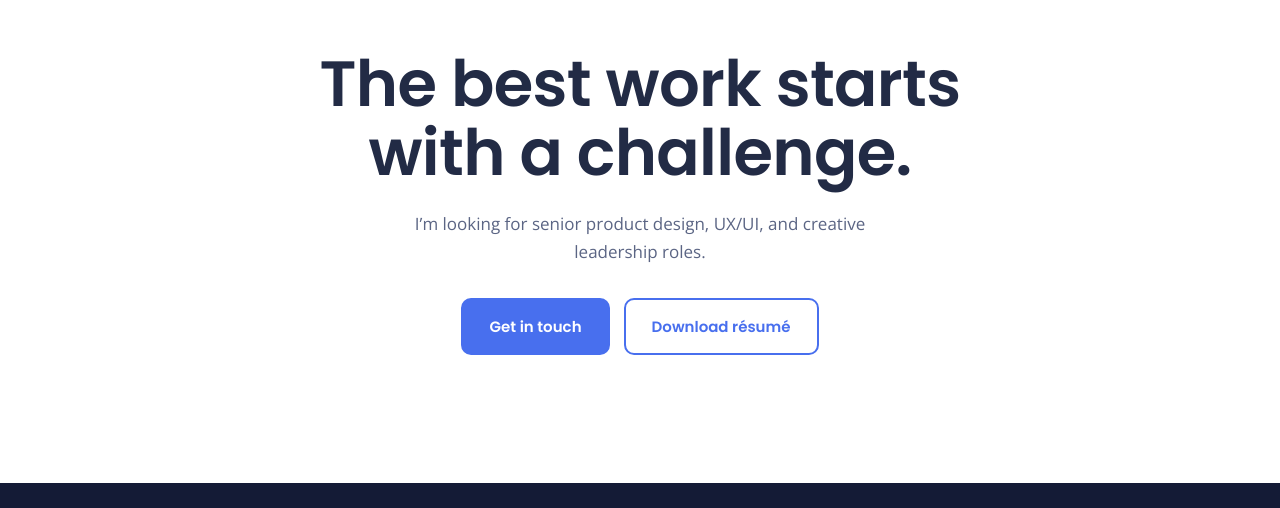
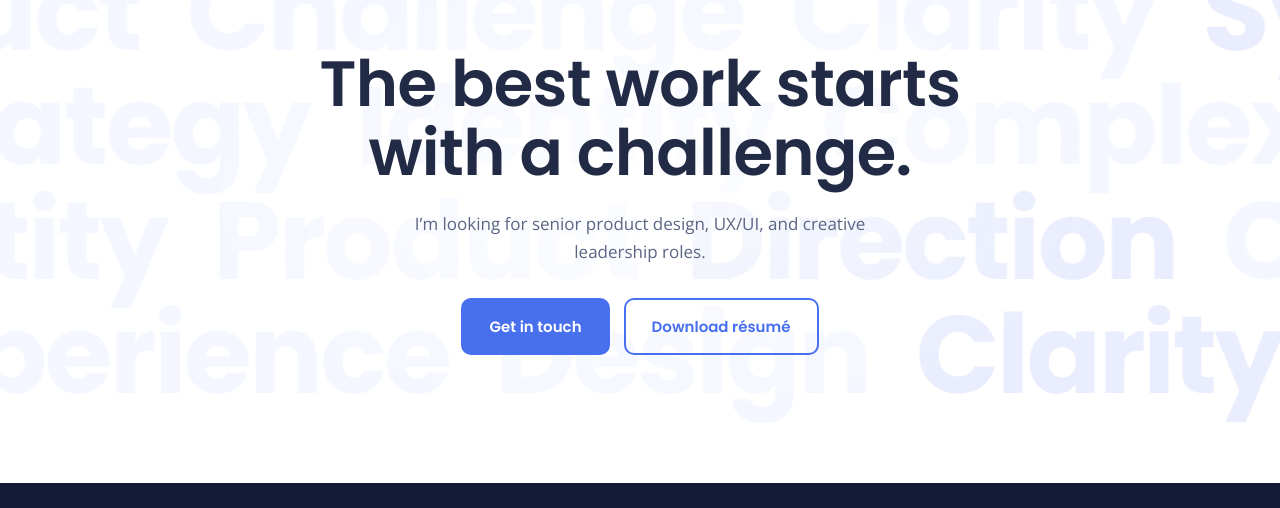
Before and after one commit to jcrussell82/joshuarussell, a plain HTML site: page index.html in a window 1280 px wide. Shown: the part 6079-6587 px from the top of the page. Drawn offline with nearby package versions, Linux system fonts and the light colour scheme; animation ran at ten frames a second.

Commit message:
Add files via upload

```diff
--- a/index.html
+++ b/index.html
@@ -299,6 +299,28 @@ header.site .wrap,.sc,.seg{box-shadow:none!important}
   .archive li a{grid-template-columns:1fr;gap:4px}
   nav ul li:not(:last-child){display:none}
 }
+
+/* EXPERIMENT: typographic ticker behind the closing CTA. Tune with the variables below; delete this block + the markup block to remove. */
+.contact{position:relative;overflow:hidden;isolation:isolate}
+.contact>.wrap{position:relative;z-index:1}
+.ticker{--tk-size:clamp(64px,8.6vw,134px);--tk-ink:#F4F7FF;--tk-hl:rgba(72,111,238,.12);--tk-speed:110s;
+  position:absolute;inset:0;z-index:0;display:flex;flex-direction:column;justify-content:center;gap:0;padding-bottom:.2em;pointer-events:none;user-select:none;
+  font:700 var(--tk-size)/1.04 var(--head);letter-spacing:-.025em;color:var(--tk-ink);
+  -webkit-mask-image:radial-gradient(ellipse 46% 52% at 50% 50%,rgba(0,0,0,.28),#000 78%);mask-image:radial-gradient(ellipse 46% 52% at 50% 50%,rgba(0,0,0,.28),#000 78%)}
+.tk-row{white-space:nowrap}
+.tk-track{display:flex;width:max-content;will-change:transform;animation:tk-left var(--tk-speed) linear infinite}
+.tk-track>div{display:flex}
+.tk-track span{padding-right:.42em}
+.tk-track .hl{color:var(--tk-hl)}
+.tk-row:nth-child(odd) .tk-track{animation-name:tk-right}
+.tk-row:nth-child(2) .tk-track{animation-duration:calc(var(--tk-speed)*1.18)}
+.tk-row:nth-child(3) .tk-track{animation-duration:calc(var(--tk-speed)*.92)}
+.tk-row:nth-child(4) .tk-track{animation-duration:calc(var(--tk-speed)*1.3)}
+@keyframes tk-left{from{transform:translate3d(0,0,0)}to{transform:translate3d(-50%,0,0)}}
+@keyframes tk-right{from{transform:translate3d(-50%,0,0)}to{transform:translate3d(0,0,0)}}
+@media (max-width:700px){.ticker{--tk-size:56px;--tk-speed:150s;justify-content:space-evenly}}
+@media (prefers-reduced-motion:reduce){.tk-track{animation:none!important;transform:translate3d(-12%,0,0)}}
+/* /EXPERIMENT */
 </style>
 <!-- Google Analytics (GA4) -->
 <script async src="https://www.googletagmanager.com/gtag/js?id=G-JDF6C87JWF"></script>
@@ -533,6 +555,9 @@ document.addEventListener('submit',function(e){if(e.target&&e.target.id==='cform
 </section>
 
 <section id="contact" class="contact" aria-labelledby="h-contact">
+  <!-- EXPERIMENT: typographic ticker background (delete this block + the CSS block marked EXPERIMENT to remove) -->
+  <div class="ticker" aria-hidden="true"><div class="tk-row"><div class="tk-track"><div><span>Challenge</span><span>Clarity</span><span class=hl>Systems</span><span>Design</span><span>Direction</span><span>Product</span></div><div><span>Challenge</span><span>Clarity</span><span class=hl>Systems</span><span>Design</span><span>Direction</span><span>Product</span></div></div></div><div class="tk-row"><div class="tk-track"><div><span>Strategy</span><span>Identity</span><span>Complex</span><span class=hl>Experience</span><span>Clarity</span><span>Design</span></div><div><span>Strategy</span><span>Identity</span><span>Complex</span><span class=hl>Experience</span><span>Clarity</span><span>Design</span></div></div></div><div class="tk-row"><div class="tk-track"><div><span>Product</span><span class=hl>Direction</span><span>Challenge</span><span>Systems</span><span>Strategy</span><span>Identity</span></div><div><span>Product</span><span class=hl>Direction</span><span>Challenge</span><span>Systems</span><span>Strategy</span><span>Identity</span></div></div></div><div class="tk-row"><div class="tk-track"><div><span>Experience</span><span>Design</span><span class=hl>Clarity</span><span>Complex</span><span>Product</span><span>Direction</span></div><div><span>Experience</span><span>Design</span><span class=hl>Clarity</span><span>Complex</span><span>Product</span><span>Direction</span></div></div></div></div>
+  <!-- /EXPERIMENT -->
   <div class="wrap">
 
     <h2 id="h-contact">The best work starts with a challenge.</h2>
```
